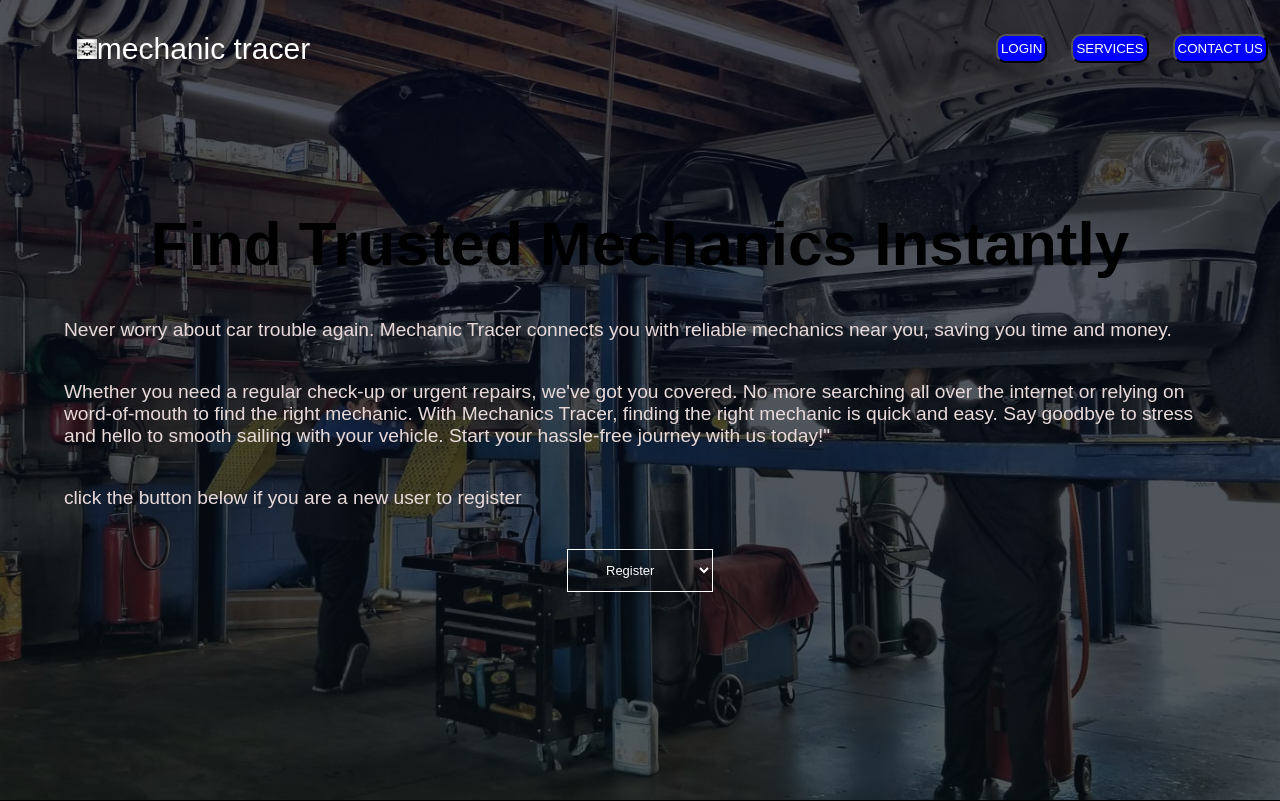
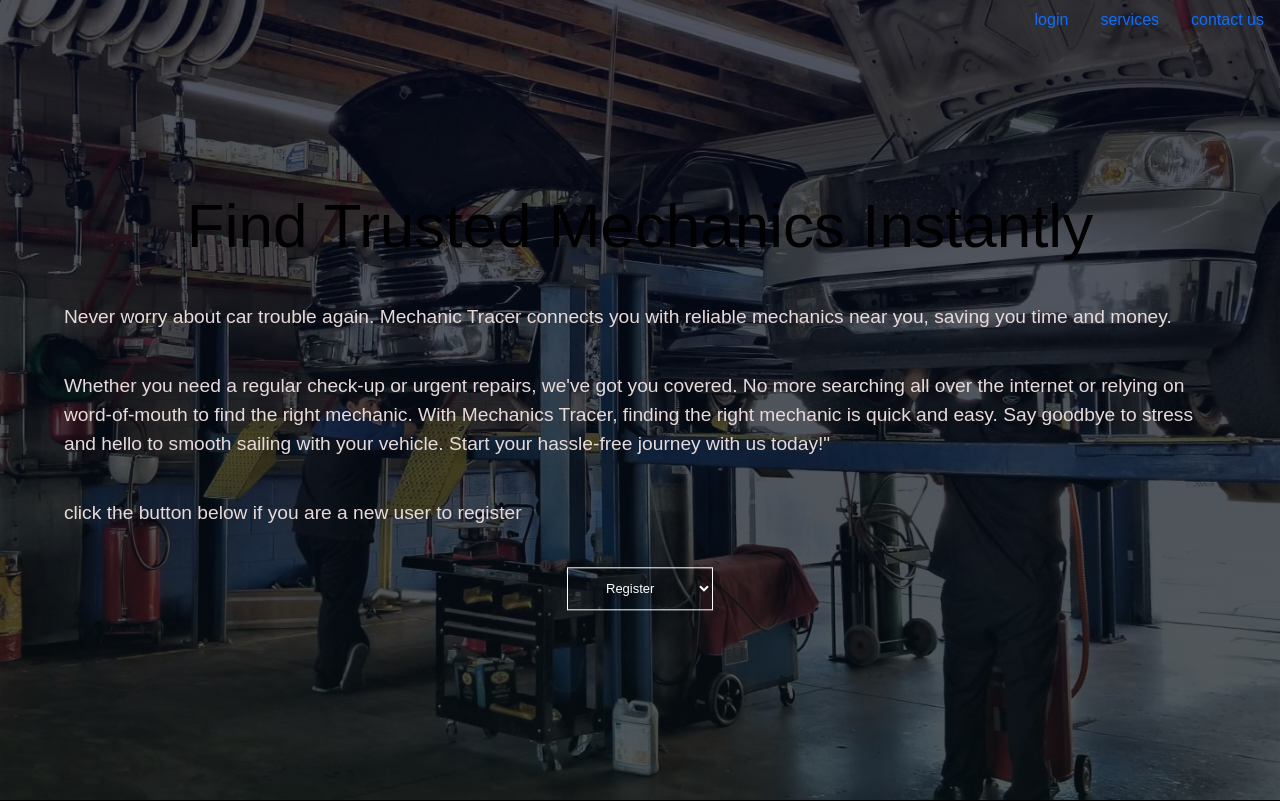
Before and after one commit to clifford130/mechanics_tracer, a PHP site: page /homepage.php in a window 1280 px wide. Shown: the top 801 px of the page. Run offline with PHP 8.4, Linux system fonts and the light colour scheme.

Commit message:
Update homepage.php

```diff
--- a/homepage.php
+++ b/homepage.php
@@ -5,6 +5,7 @@
   <meta charset="UTF-8">
   <meta name="viewport" content="width=device-width, initial-scale=1">
   <title>homepage</title>
+  <link href="https://cdn.jsdelivr.net/npm/bootstrap@5.1.3/dist/css/bootstrap.min.css" rel="stylesheet" integrity="sha384-1BmE4kWBq78iYhFldvKuhfTAU6auU8tT94WrHftjDbrCEXSU1oBoqyl2QvZ6jIW3" crossorigin="anonymous">
   <link rel="stylesheet" href="homepagea.css">
   <style>
 .typing-container {
@@ -39,18 +40,17 @@
 
 <body style="background-color: white;">
   <section class="header">
-    <nav>
-      <a href="homepage.php"><img src="logo.jpg">mechanic tracer</a>
-      <button class="menu-toggle">Menu</button>
-      <div class="nav-links" id="navLinks">
-        <ul>
-          <li class="link"><a href="login.php" styyle="border: 1px solid black; height: 20px; width: 40px; font-size: larger; color: red;"><button  style="border-radius: 10px;padding-top: 5px;padding-bottom: 5px; padding-left: 3px; padding-right: 3px; background-color: blue; color: white; ">LOGIN</button></a></li>
-          <li class="link"><a href="#services" stylre="border: 1px solid black; height: 20px; width: 40px; font-size: larger; color: red;"><button  style="border-radius: 10px;padding-top: 5px;padding-bottom: 5px; padding-left: 3px; padding-right: 3px; background-color: blue; color: white; ">SERVICES</button></a></li>
-
-          <li class="link"><a href="#contact" stryle="border: 1px solid black; height: 20px; width: 40px; font-size: larger; color: red;"><button style="border-radius: 10px;padding-top: 5px;padding-bottom: 5px; padding-left: 3px; padding-right: 3px; background-color: blue; color: white; ">CONTACT US</button></a></li>
-        </ul>
-      </div>
-    </nav>
+      <ul class="nav justify-content-end">
+  <li class="nav-item">
+    <a class="nav-link active" aria-current="page" href="login.php">login</a>
+  </li>
+  <li class="nav-item">
+    <a class="nav-link" href="#services">services</a>
+  </li>
+  <li class="nav-item">
+    <a class="nav-link" href="#contact">contact us</a>
+  </li>
+</ul>
     <div class="text-box">
       <h1>Find Trusted Mechanics Instantly</h1>
       <p style="font-size: larger;" color:white;>
@@ -160,6 +160,7 @@ No more searching all over the internet or relying on word-of-mouth to find the
 });
 
   </script>
+      <script src="https://cdn.jsdelivr.net/npm/bootstrap@5.1.3/dist/js/bootstrap.bundle.min.js" integrity="sha384-ka7Sk0Gln4gmtz2MlQnikT1wXgYsOg+OMhuP+IlRH9sENBO0LRn5q+8nbTov4+1p" crossorigin="anonymous"></script>
 </body>
 
 </html>
```
